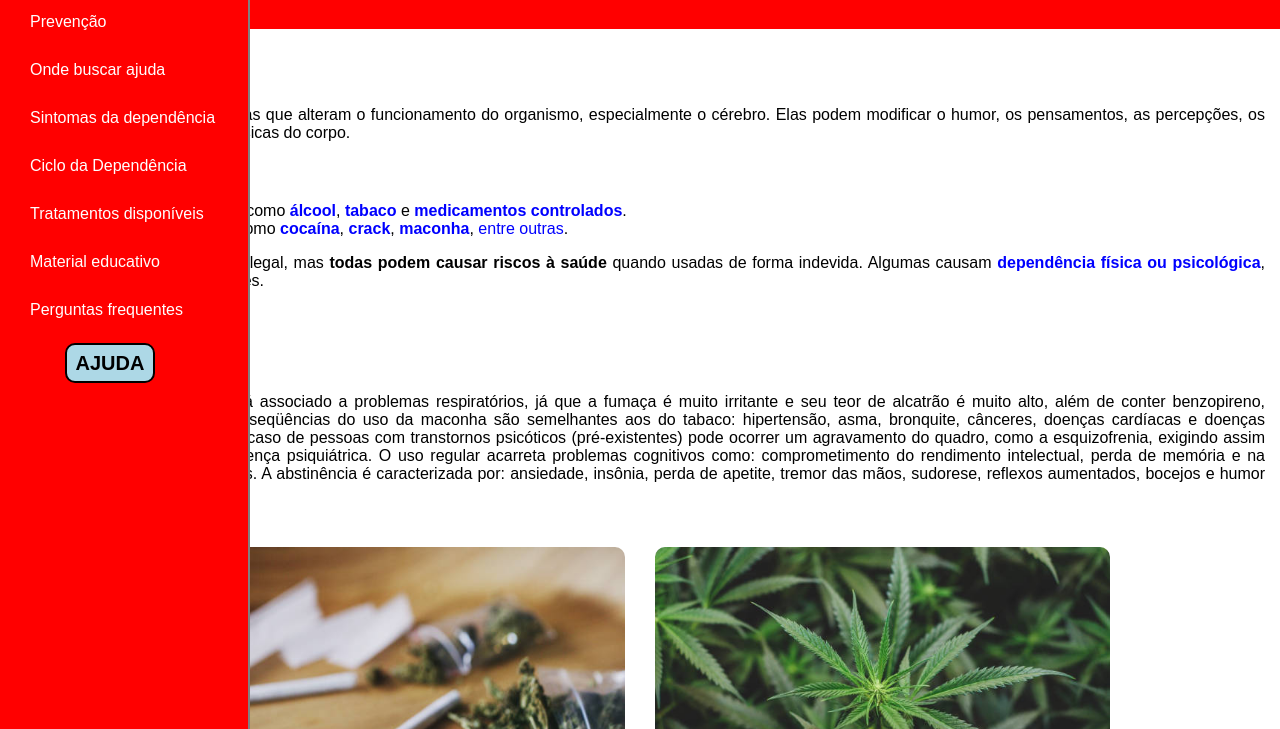
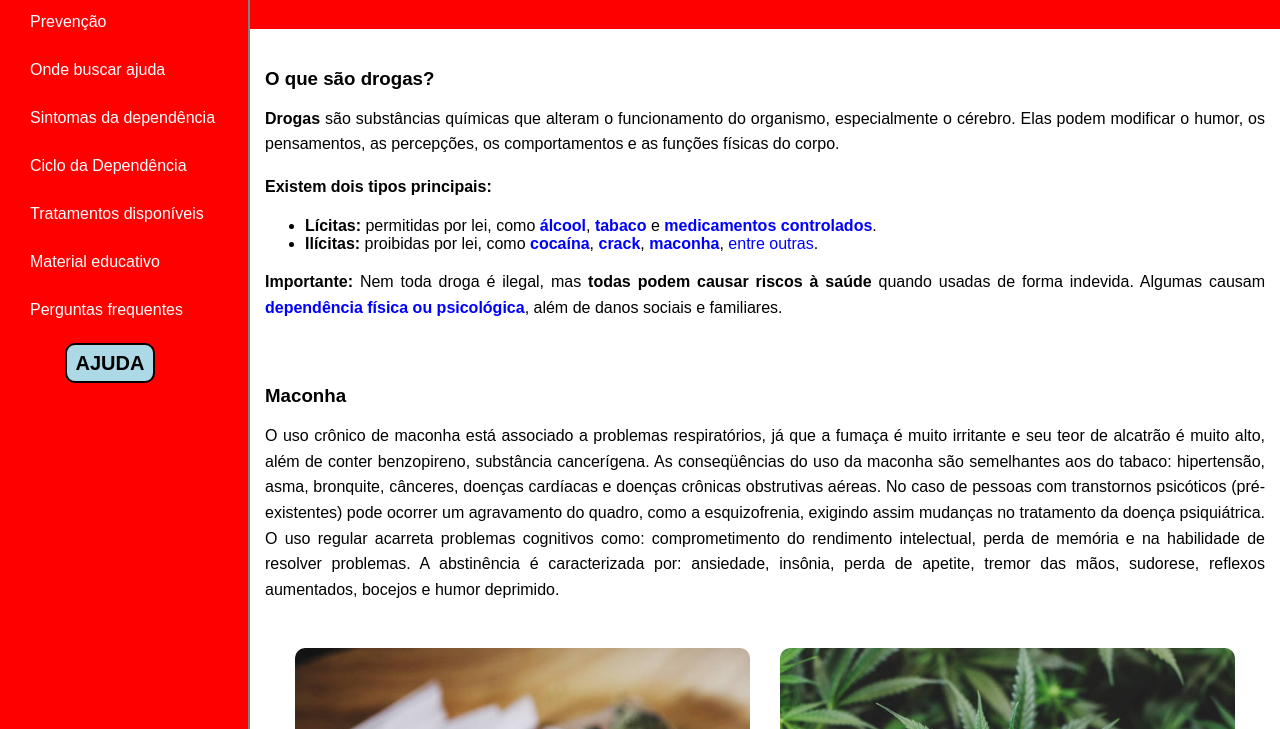
Before and after one commit to gentiljunio/COMBATE-AS-DROGAS, a plain HTML site: page index.html in a window 1280 px wide. Shown: the part 71-800 px from the top of the page. Drawn offline with Linux system fonts and the light colour scheme.

Commit message:
Update style.css

```diff
--- a/style.css
+++ b/style.css
@@ -113,22 +113,23 @@ h1 {
 }
 
 main {
-  width: 100%;
+  margin-left: 250px; /* RESERVA o espaço da sidebar */
+  width: calc(100% - 250px); /* Garante que o conteúdo não ultrapasse */
   max-width: 1200px;
-  /* aumento da largura máxima para melhor uso de tela */
   padding: 20px;
   box-sizing: border-box;
 }
 
 .principal {
-  margin-left: 0; /* zera a margem lateral */
-  max-width: 100%; /* ocupa a tela toda */
-  padding: 20px 15px; /* espaçamento confortável */
+  margin-left: 250px; /* Igual ao main */
+  width: calc(100% - 250px); /* Igual ao main */
+  padding: 20px 15px;
   display: flex;
   flex-direction: column;
   align-items: center;
   box-sizing: border-box;
 }
+
 
 main {
   padding: 10px 15px; /* também melhora o espaçamento lateral */
@@ -168,9 +169,11 @@ iframe {
 
 p {
   text-align: justify;
-  align-items: center;
+
+  font-size: 16px;
+  line-height: 1.6;
+  word-spacing: normal; /* Garante que o espaçamento fique natural */
 }
-
 a {
   text-decoration: none;
   color: blue;
```
